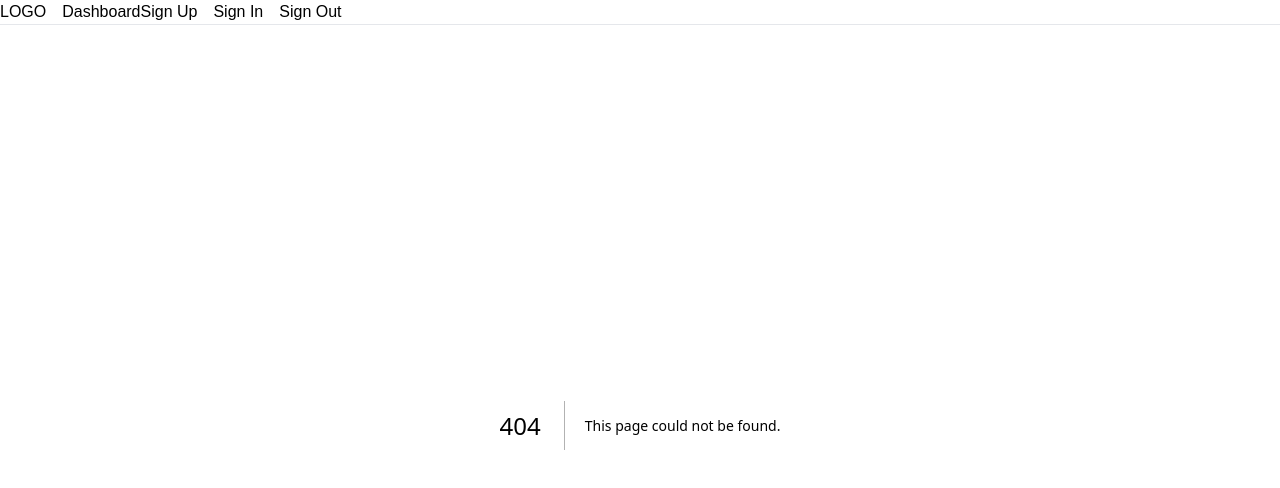
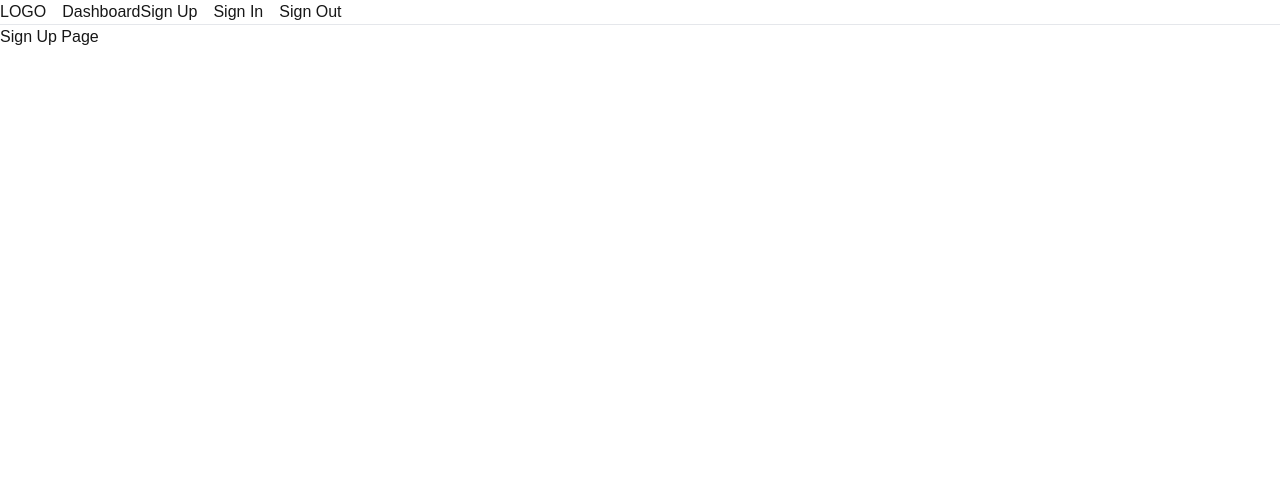
Before and after one commit to DarrickFauvel/flerken-stash, a Next.js app: page /sign-up in a window 1280 px wide. Before the commit this address had no page. Shown: the top 488 px of the page. Built offline with nearby package versions, Linux system fonts and the light colour scheme.

Commit message:
create sign up page

```diff
--- /dev/null
+++ b/app/sign-up/page.tsx
@@ -0,0 +1,5 @@
+const SignUpPage = () => {
+  return <h2>Sign Up Page</h2>
+}
+
+export default SignUpPage
```
